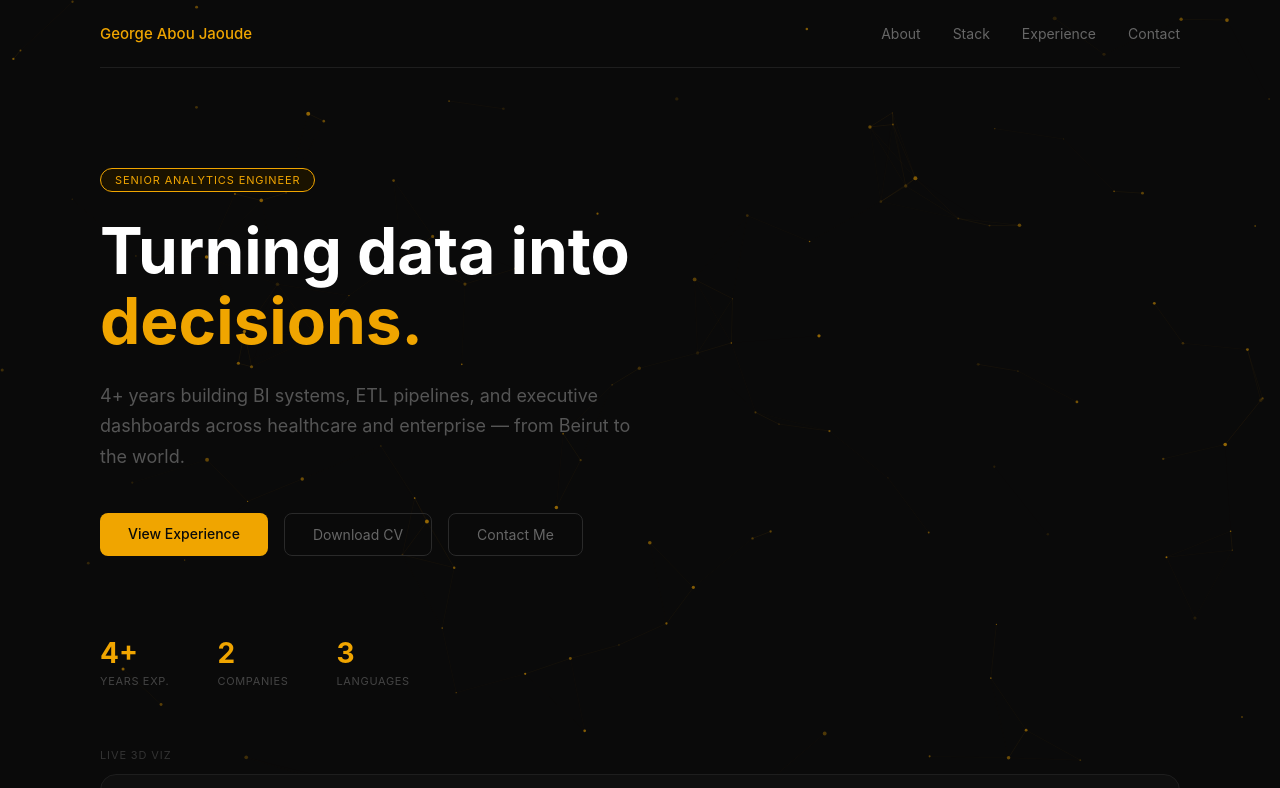
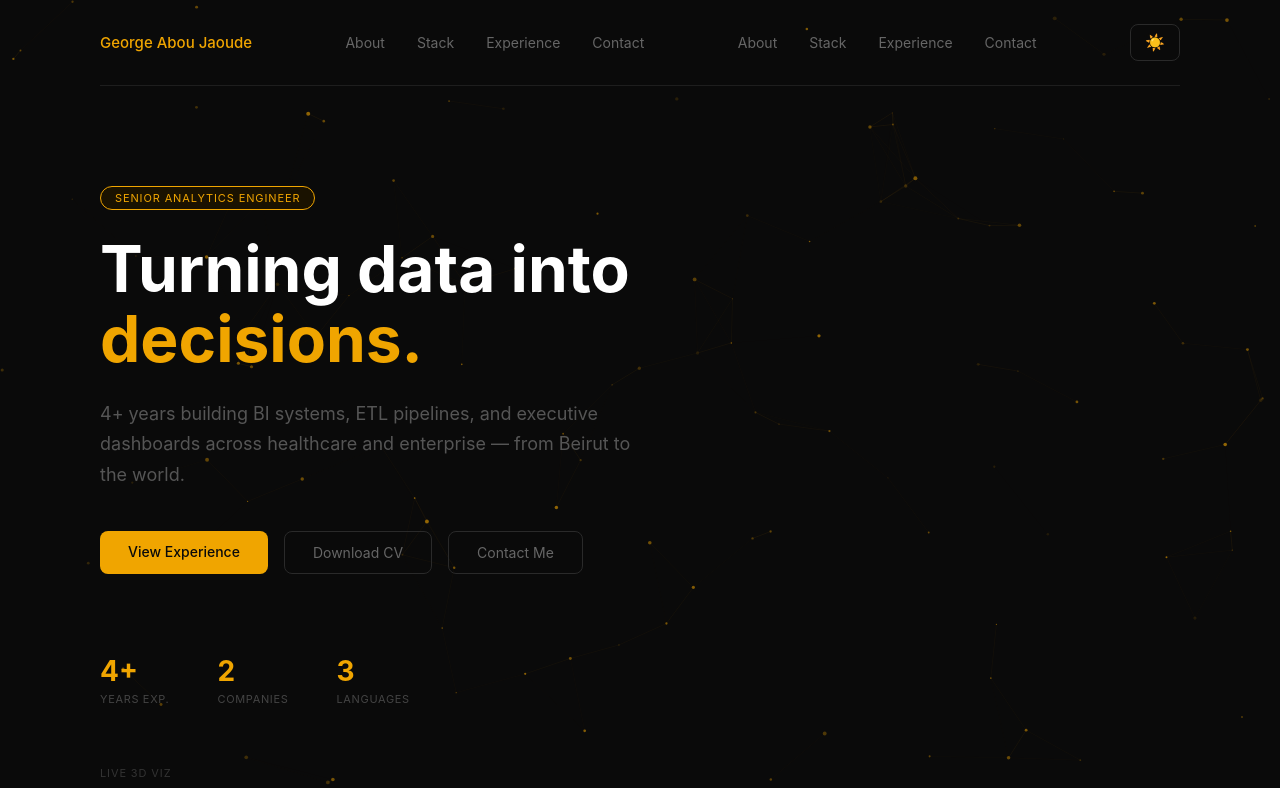
Before and after one commit to georgeaboujaoudeh/george-portfolio, a Next.js app: page / in a window 1280 px wide. Shown: the top 788 px of the page. Built offline with nearby package versions, Linux system fonts and the light colour scheme.

Commit message:
dark mode light mode

```diff
--- /dev/null
+++ b/app/ThemeToggle.js
@@ -0,0 +1,28 @@
+'use client';
+import { useTheme } from 'next-themes';
+import { useEffect, useState } from 'react';
+
+export default function ThemeToggle() {
+  const { theme, setTheme } = useTheme();
+  const [mounted, setMounted] = useState(false);
+
+  useEffect(() => setMounted(true), []);
+  if (!mounted) return null;
+
+  return (
+    <button
+      onClick={() => setTheme(theme === 'dark' ? 'light' : 'dark')}
+      style={{
+        background: 'transparent',
+        border: '0.5px solid #2a2a2a',
+        borderRadius: '8px',
+        padding: '8px 14px',
+        cursor: 'pointer',
+        fontSize: '16px',
+        color: '#666',
+      }}
+    >
+      {theme === 'dark' ? '☀️' : '🌙'}
+    </button>
+  );
+}
--- a/app/globals.css
+++ b/app/globals.css
@@ -5,10 +5,19 @@
 }
 
 body {
+  font-family: 'Inter', sans-serif;
+  overflow-x: hidden;
+  transition: background 0.3s ease, color 0.3s ease;
+}
+
+html.dark body {
   background: #0a0a0a;
   color: #ffffff;
-  font-family: 'Inter', sans-serif;
-  overflow-x: hidden;
+}
+
+html.light body {
+  background: #f5f5f0;
+  color: #111111;
 }
 
 html {
--- a/app/layout.js
+++ b/app/layout.js
@@ -1,27 +1,19 @@
-import { Geist, Geist_Mono } from "next/font/google";
-import "./globals.css";
-
-const geistSans = Geist({
-  variable: "--font-geist-sans",
-  subsets: ["latin"],
-});
-
-const geistMono = Geist_Mono({
-  variable: "--font-geist-mono",
-  subsets: ["latin"],
-});
+import { Providers } from './providers';
+import './globals.css';
 
 export const metadata = {
-  title: "George Abou Jaoude"
+  title: 'George Abou Jaoude',
+  description: 'Senior Analytics Engineer',
 };
 
 export default function RootLayout({ children }) {
   return (
-    <html
-      lang="en"
-      className={`${geistSans.variable} ${geistMono.variable} h-full antialiased`}
-    >
-      <body className="min-h-full flex flex-col">{children}</body>
+    <html lang="en" suppressHydrationWarning>
+      <body>
+        <Providers>
+          {children}
+        </Providers>
+      </body>
     </html>
   );
 }
--- a/app/page.js
+++ b/app/page.js
@@ -1,5 +1,6 @@
 'use client';
 import dynamic from 'next/dynamic';
+import ThemeToggle from './ThemeToggle';
 import ParticleBackground from './ParticleBackground';
 const Chart3D = dynamic(() => import('./Chart3D'), { ssr: false });
 
@@ -30,6 +31,18 @@ export default function Home() {
             </a>
           ))}
         </div>
+        <div style={{ display: 'flex', gap: '32px' }}>
+          {['About', 'Stack', 'Experience', 'Contact'].map(link => (
+            <a key={link} href={`#${link.toLowerCase()}`} style={{
+              color: '#666',
+              textDecoration: 'none',
+              fontSize: '14px'
+            }}>
+              {link}
+            </a>
+          ))}
+        </div>
+        <ThemeToggle />
       </nav>
 
       {/* HERO */}
--- /dev/null
+++ b/app/providers.js
@@ -0,0 +1,10 @@
+'use client';
+import { ThemeProvider } from 'next-themes';
+
+export function Providers({ children }) {
+  return (
+    <ThemeProvider attribute="class" defaultTheme="dark">
+      {children}
+    </ThemeProvider>
+  );
+}
--- a/package.json
+++ b/package.json
@@ -12,6 +12,7 @@
     "@react-three/drei": "^10.7.7",
     "@react-three/fiber": "^9.5.0",
     "next": "16.2.2",
+    "next-themes": "^0.4.6",
     "react": "19.2.4",
     "react-dom": "19.2.4",
     "three": "^0.183.2"
```
Also changed, not shown: 1 other file (tests, documents, lock files or other folders).
